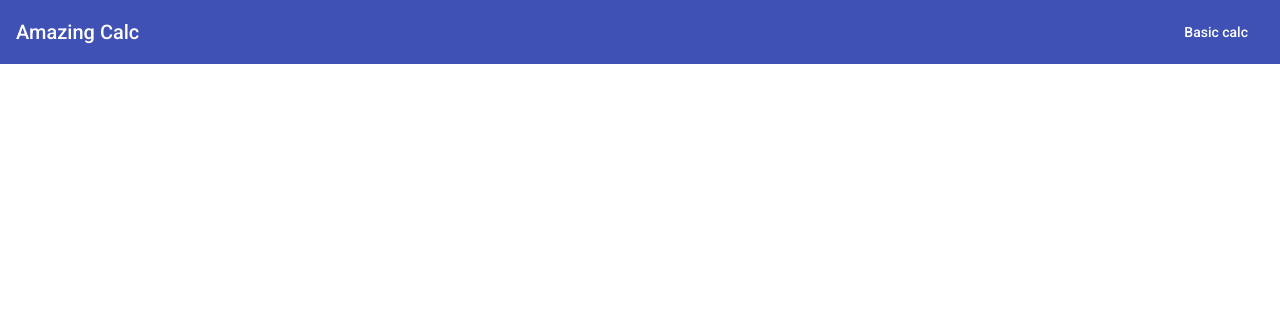
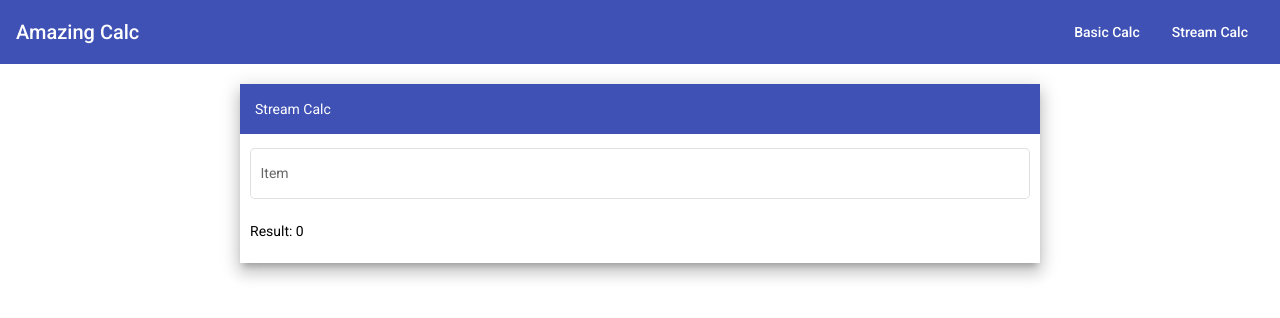
Before and after one commit to maselpopowo/acalc-client, an Angular app: page /stream in a window 1280 px wide. Before the commit this address led to /. Shown: the top 318 px of the page. Built offline with nearby package versions, Linux system fonts and the light colour scheme.

Commit message:
Stream Calc

```diff
--- a/src/app/app-routing.module.ts
+++ b/src/app/app-routing.module.ts
@@ -1,9 +1,11 @@
 import { NgModule } from '@angular/core';
 import { RouterModule, Routes } from '@angular/router';
 import { BasicCalcComponent } from './basic-calc/basic-calc.component';
+import { StreamCalcComponent } from './stream-calc/stream-calc.component';
 
 const routes: Routes = [
-  {path: '', component: BasicCalcComponent}
+  {path: '', component: BasicCalcComponent},
+  {path: 'stream', component: StreamCalcComponent}
 ];
 
 @NgModule({
--- a/src/app/app.component.html
+++ b/src/app/app.component.html
@@ -1,6 +1,7 @@
 <mat-toolbar color="primary">
   <span>Amazing Calc</span>
   <span class="spacer"></span>
-  <a mat-button routerLink="/">Basic calc</a>
+  <a mat-button routerLink="/">Basic Calc</a>
+  <a mat-button routerLink="/stream">Stream Calc</a>
 </mat-toolbar>
 <router-outlet></router-outlet>
--- a/src/app/app.module.ts
+++ b/src/app/app.module.ts
@@ -12,11 +12,13 @@ import { MatButtonModule } from '@angular/material/button';
 import { BasicCalcComponent } from './basic-calc/basic-calc.component';
 import { HttpClientModule } from '@angular/common/http';
 import { MatTabsModule } from '@angular/material/tabs';
+import { StreamCalcComponent } from './stream-calc/stream-calc.component';
 
 @NgModule({
   declarations: [
     AppComponent,
-    BasicCalcComponent
+    BasicCalcComponent,
+    StreamCalcComponent
   ],
   imports: [
     BrowserModule,
--- /dev/null
+++ b/src/app/stream-calc/stream-calc.component.css
@@ -0,0 +1,37 @@
+.page {
+    padding: 20px 50px;
+    display: flex;
+    flex-direction: row;
+    justify-content: center;
+  }
+
+  .title {
+    background-color: #3f51b5;
+    color: white;
+    padding: 15px;
+  }
+
+  .container {
+    min-width: 800px;
+  }
+
+  .content {
+    padding: 10px;
+    display: flex;
+    flex-direction: column;
+  }
+
+  .basic-form {
+    display: flex;
+    flex-direction: row;
+    justify-content: space-between;
+  }
+
+  .first-field {
+    margin-right: 10px;
+  }
+
+  .actions {
+    display: flex;
+    flex-direction: row;
+  }
--- /dev/null
+++ b/src/app/stream-calc/stream-calc.component.html
@@ -0,0 +1,16 @@
+<div class="page">
+    <div class="container mat-elevation-z10">
+      <div class="title">
+        <span>Stream Calc</span>
+        <span class="spacer"></span>
+      </div>
+    <div class="content">
+        <mat-form-field appearance="outline" class="result-field">
+            <mat-label>Item</mat-label>
+            <input type="number" matInput [formControl]="name" (keydown.enter)="add()">
+          </mat-form-field>
+          <span class="spacer"></span>
+          <p> Result: {{ result }}</p>
+    </div>
+    </div>
+  </div>
--- /dev/null
+++ b/src/app/stream-calc/stream-calc.component.ts
@@ -0,0 +1,25 @@
+import { Component, OnInit } from '@angular/core';
+import { FormControl } from '@angular/forms';
+import { StreamCalcService } from './stream-calc.service';
+
+@Component({
+  selector: 'acalc-stream-calc',
+  templateUrl: './stream-calc.component.html',
+  styleUrls: ['./stream-calc.component.css']
+})
+export class StreamCalcComponent implements OnInit {
+
+  name = new FormControl();
+
+  result: number = 0;
+
+  constructor(private service: StreamCalcService) { }
+
+  ngOnInit(): void {
+  }
+
+  add() {
+    this.service.add(this.name.value).subscribe((value: number) => this.result = value);
+  }
+
+}
--- /dev/null
+++ b/src/app/stream-calc/stream-calc.service.ts
@@ -0,0 +1,15 @@
+import { HttpClient } from '@angular/common/http';
+import { Injectable } from '@angular/core';
+import { Observable } from 'rxjs';
+
+@Injectable({
+  providedIn: 'root'
+})
+export class StreamCalcService {
+
+  constructor(private http: HttpClient) { }
+
+  add(item: number): Observable<number> {
+    return this.http.post<number>('http://localhost:8080/api/v1/stream/add', {item});
+  }
+}
```
Also changed, not shown: 2 other files (tests, documents, lock files or other folders).
